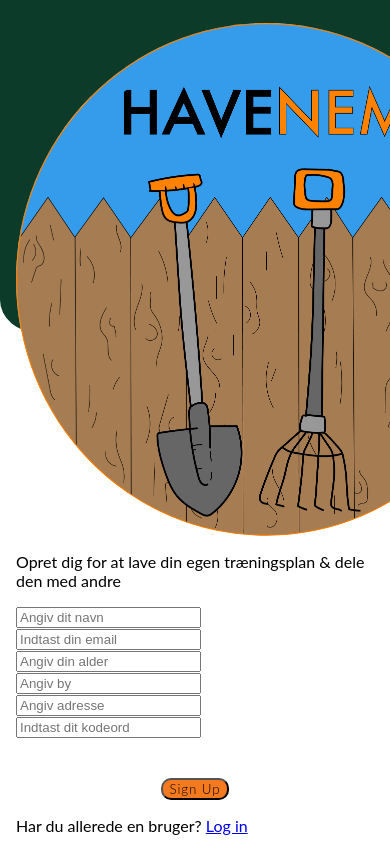
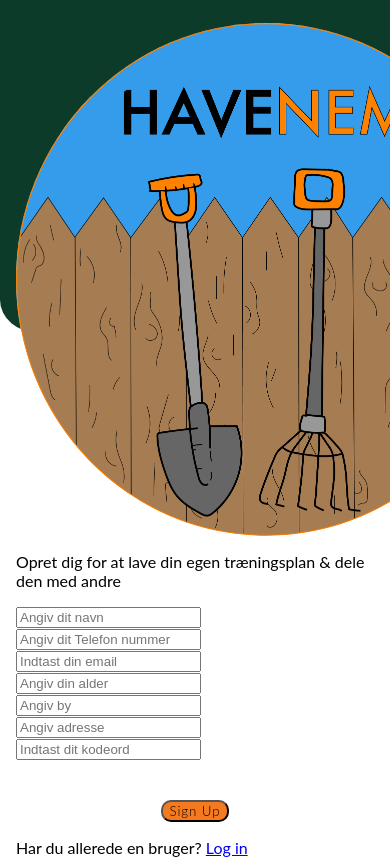
Before and after one commit to kdk97/havenem, a React (Create React App) app: page /opret-bruger in a window 390 px wide. Shown: the top 857 px of the page. Built offline with nearby package versions, Linux system fonts and the light colour scheme; no server answers.

Commit message:
telephone

```diff
--- a/package.json
+++ b/package.json
@@ -8,9 +8,10 @@
     "@testing-library/react": "^13.2.0",
     "@testing-library/user-event": "^13.5.0",
     "dom": "^0.0.3",
-    "firebase": "^9.8.1",
+    "firebase": "^9.8.2",
     "react": "^18.1.0",
     "react-dom": "^18.1.0",
+    "react-firebase-hooks": "^5.0.3",
     "react-router-dom": "^6.3.0",
     "react-scripts": "5.0.1",
     "router": "^1.3.7",
--- a/src/pages/ProfilePage.js
+++ b/src/pages/ProfilePage.js
@@ -11,6 +11,7 @@ export default function ProfilePage({ showLoader }) {
   const [city, setCity] = useState("");
   const [adress, setAdress] = useState("");
   const [image, setImage] = useState("");
+  const [telephone, setTelephone] = useState("");
   const [errorMessage, setErrorMessage] = useState("");
   const auth = getAuth();
 
@@ -120,6 +121,16 @@ export default function ProfilePage({ showLoader }) {
           />
         </label>
         <label>
+          Telefon
+          <input
+            type="text"
+            value={telephone}
+            onChange={(e) => setTelephone(e.target.value)}
+            name="telefon"
+            placeholder="Angiv Telefon nummer"
+          />
+        </label>
+        <label>
           Email
           <input
             type="email"
--- a/src/pages/SignUpPage.js
+++ b/src/pages/SignUpPage.js
@@ -12,6 +12,7 @@ export default function SignUpPage({ showLoader }) {
   const [age, setAge] = useState("");
   const [city, setCity] = useState("");
   const [adress, setAdress] = useState("");
+  const [telephone, setTelephone] = useState("");
   const auth = getAuth();
 
   useEffect(() => {
@@ -67,6 +68,15 @@ export default function SignUpPage({ showLoader }) {
             placeholder="Angiv dit navn"
           />
         </label>
+        <label>
+          <input
+            type="text"
+            value={telephone}
+            onChange={(e) => setTelephone(e.target.value)}
+            name="Telefon"
+            placeholder="Angiv dit Telefon nummer"
+          />
+        </label>
         <input type="email" name="mail" placeholder="Indtast din email" />
         <label>
           <input
```
Also changed, not shown: 1 other file (tests, documents, lock files or other folders).
